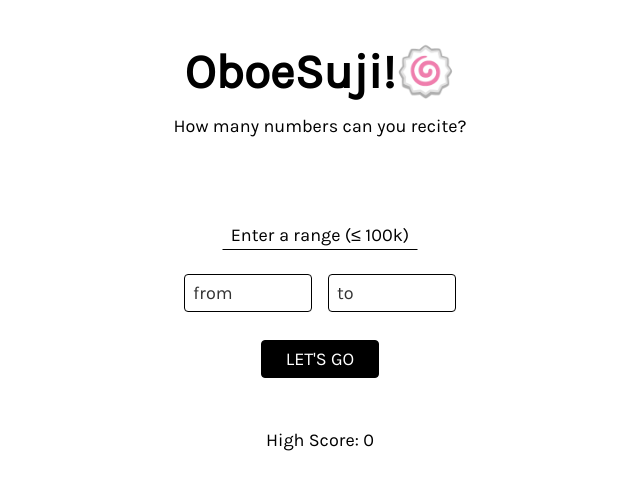
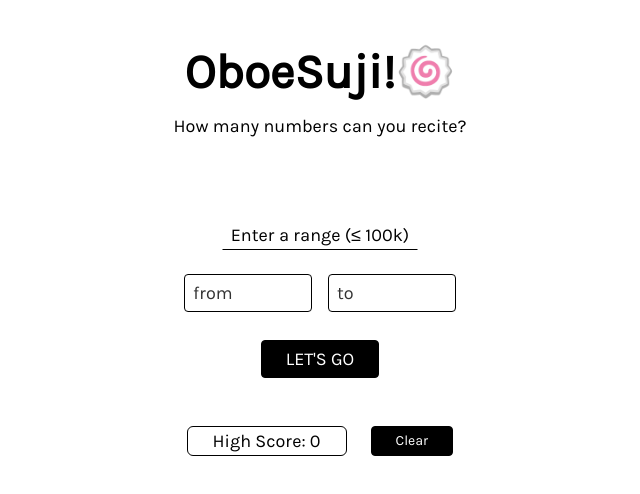
Before and after one commit to aditiintechk/oboe-suji, a React (Vite) app: page / in a window 1280 px wide. Shown: the top 494 px of the page, without its empty margins (320-960 px from the left). Built offline with nearby package versions, Linux system fonts and the light colour scheme.

Commit message:
Reset highscore on clear button click

```diff
--- a/src/App.tsx
+++ b/src/App.tsx
@@ -50,6 +50,10 @@ function App() {
 		setScore(0)
 	}
 
+	function handleClear() {
+		setHighScore(0)
+	}
+
 	function handleNumberClick() {
 		// If reveal button not clicked, increase the score by 1
 		if (!isRevealed) {
@@ -81,6 +85,7 @@ function App() {
 				<Home
 					handleFormSubmit={handleFormSubmit}
 					highScore={highScore}
+					handleClear={handleClear}
 				/>
 			)}
 		</div>
--- a/src/components/Home.tsx
+++ b/src/components/Home.tsx
@@ -8,9 +8,14 @@ interface FormData {
 interface HomeProps {
 	handleFormSubmit: (data: FormData) => void
 	highScore: number
+	handleClear: () => void
 }
 
-export default function Home({ handleFormSubmit, highScore }: HomeProps) {
+export default function Home({
+	handleFormSubmit,
+	highScore,
+	handleClear,
+}: HomeProps) {
 	const [formData, setFormData] = useState<FormData>({
 		from: '',
 		to: '',
@@ -64,9 +69,17 @@ export default function Home({ handleFormSubmit, highScore }: HomeProps) {
 					LET'S GO
 				</button>
 			</form>
-			<p className='mt-12'>
-				High Score: <span>{highScore}</span>
-			</p>
+			<div className='flex justify-center items-center gap-6 mt-12'>
+				<p className='text-lg border border-black rounded-md px-4 w-40'>
+					High Score: <span>{highScore}</span>
+				</p>
+				<button
+					className=' text-sm border border-black rounded px-6 py-1 bg-black text-white transition-colors duration-200 hover:bg-white hover:text-black'
+					onClick={handleClear}
+				>
+					Clear
+				</button>
+			</div>
 		</div>
 	)
 }
```
